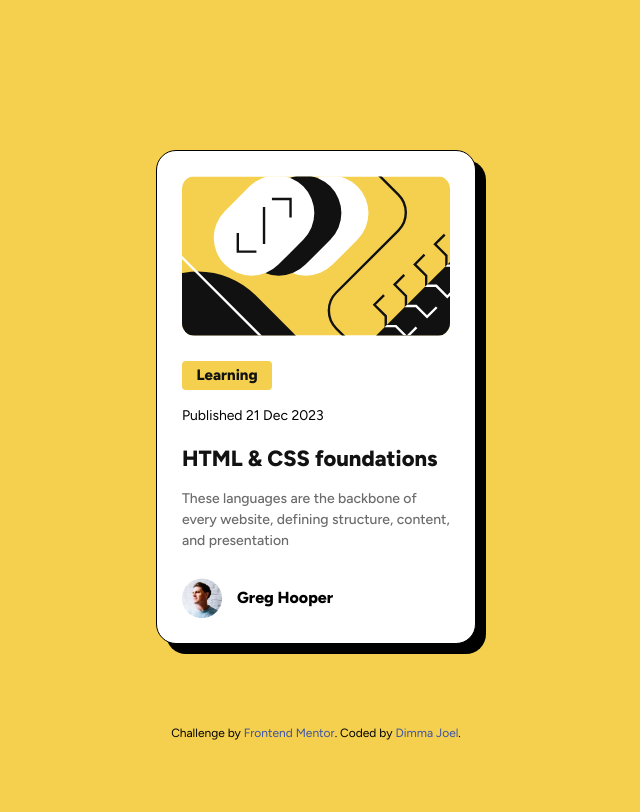
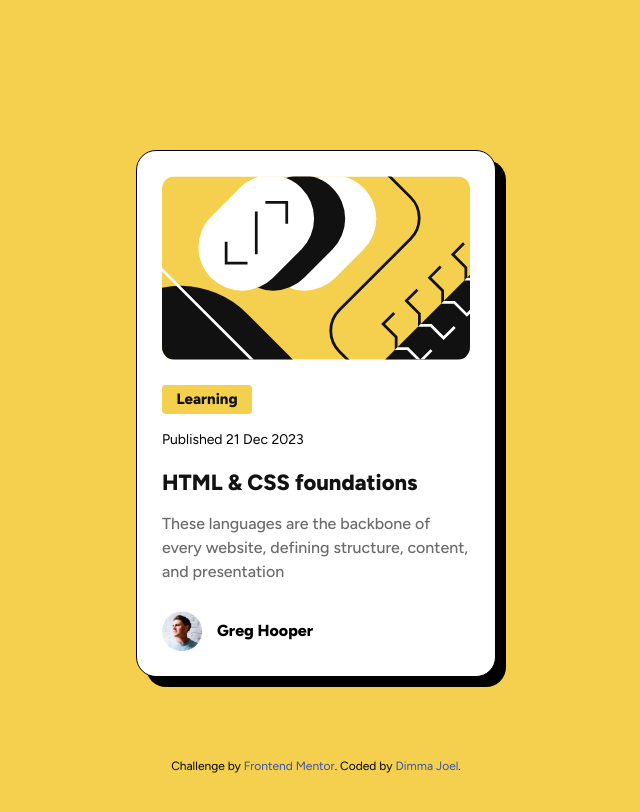
Before and after one commit to Dimma-Joel/frontend-mentor-challenges, a plain HTML site: page blog-preview-card-main/blog-preview-card-main/index.html in a window 1280 px wide. Shown: the whole page, without its empty margins (324-964 px from the left). Drawn offline with Linux system fonts and the light colour scheme.

Commit message:
Adjusted width

```diff
--- a/blog-preview-card-main/blog-preview-card-main/styles.css
+++ b/blog-preview-card-main/blog-preview-card-main/styles.css
@@ -48,7 +48,7 @@ body {
 }
 
 main {
-  width: 320px;
+  width: 360px;
   margin: 150px auto;
   background-color: hsl(0, 0%, 100%);
   padding: 25px;
@@ -89,7 +89,7 @@ main {
 .explanation {
   color: hsl(0, 0%, 42%);
   font-weight: 500;
-  font-size: 14px;
+  font-size: 16px;
 
   margin-bottom: 27px;
 }
```
